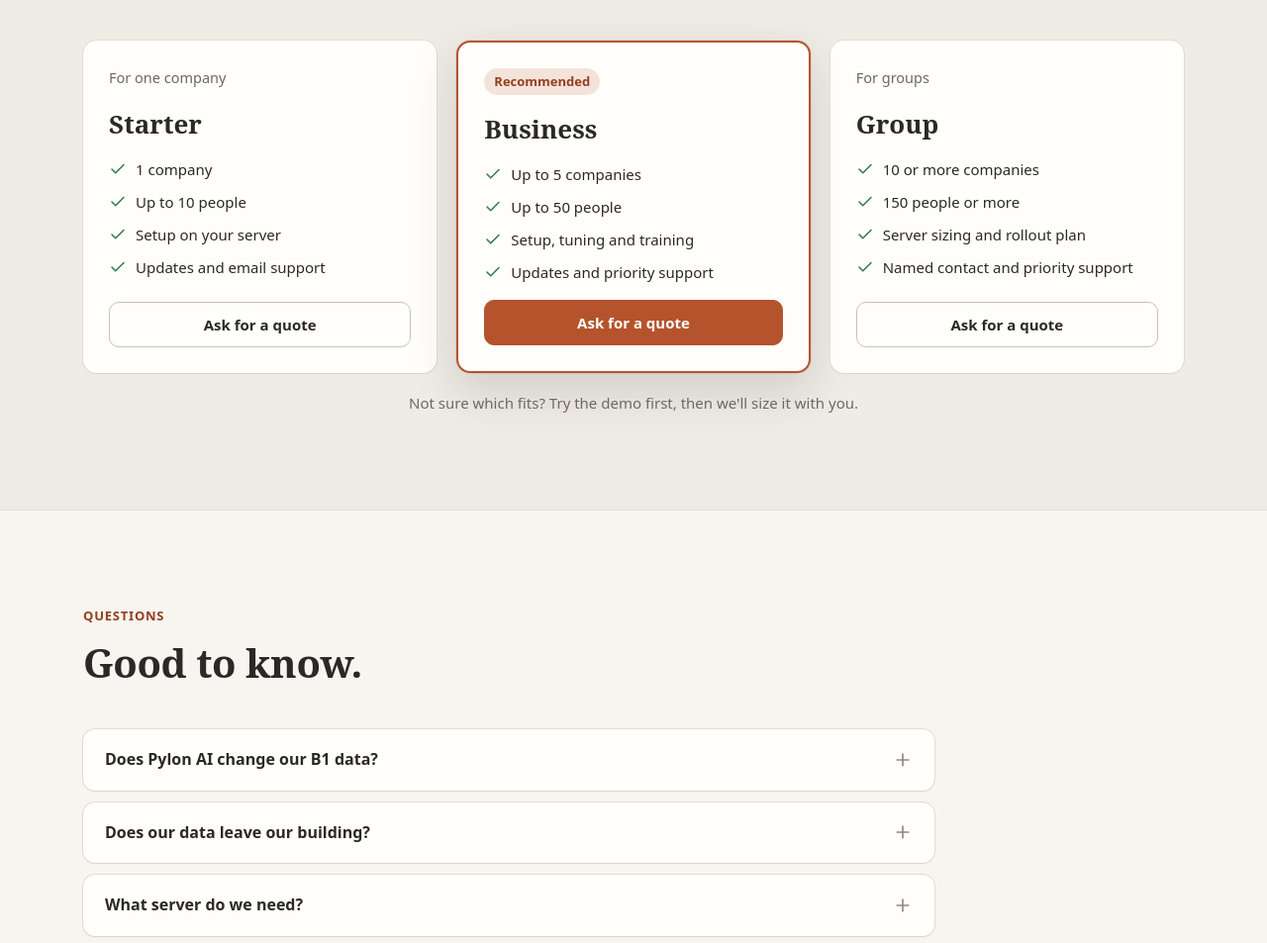
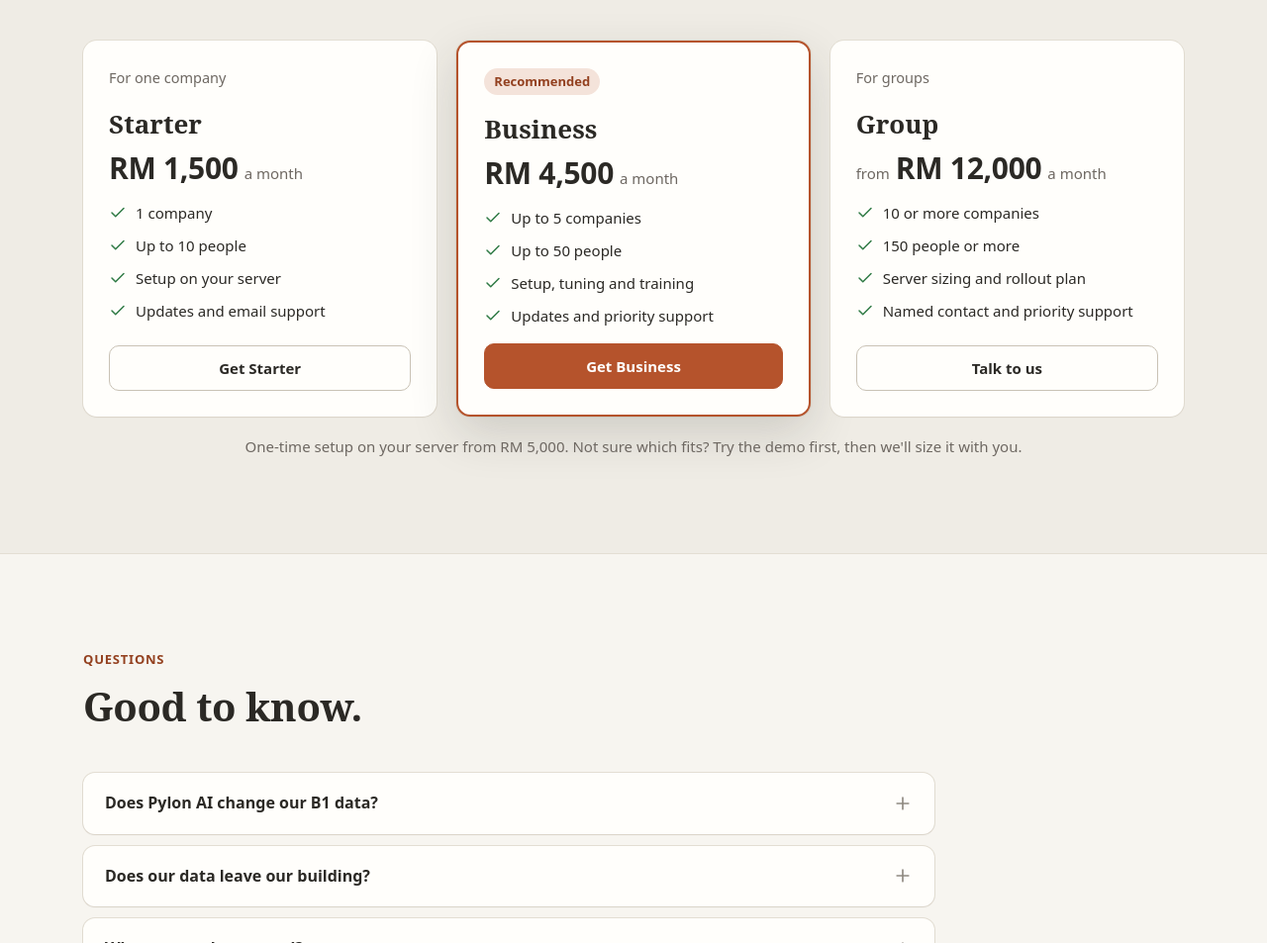
Before and after one commit to ezzzy01/pylon, a plain HTML site: page index.html in a window 1280 px wide. Shown: the part 8188-9141 px from the top of the page at 99% size. Drawn offline with Linux system fonts and the light colour scheme.

Commit message:
Prices on the plans: Starter RM 1,500, Business RM 4,500, Group from RM 12,000 a month; setup from RM 5,000
Co-Authored-By: Claude Opus 5.5 <noreply@anthropic.com>
Claude-Session: https://claude.ai/code/session_019hFk9unAwAJQxY4Qv4WGKq

```diff
--- a/index.html
+++ b/index.html
@@ -177,7 +177,10 @@ section{padding:96px 0}
 
 /* plans */
 .plans{display:grid;grid-template-columns:repeat(3,1fr);gap:20px;align-items:stretch}
-.plan{display:grid;gap:16px;grid-template-rows:auto auto 1fr auto}
+.plan{display:grid;gap:16px;grid-template-rows:auto auto auto 1fr auto}
+.plan .price{display:flex;align-items:baseline;gap:6px;flex-wrap:wrap;margin-top:-6px}
+.plan .price b{font:700 30px/1.1 var(--sans,inherit);color:var(--ink,inherit);letter-spacing:-.01em}
+.plan .price span{font-size:15px;color:var(--muted)}
 .plan.hl{border:2px solid var(--accent);box-shadow:var(--sh2)}
 .plan .who{font-size:14.5px;color:var(--muted)}
 .plan .size{font:600 26px var(--serif)}
@@ -498,17 +501,17 @@ dialog#lb button{position:fixed;top:14px;right:14px;width:44px;height:44px;borde
  <div class="wrap">
   <div class="shead rv"><span class="eyebrow">Plans</span><h2>Sized to your business.</h2><p class="lead">Every plan has every feature. You pay for the number of companies and people, not for extras.</p></div>
   <div class="plans swipe-m">
-   <div class="card plan rv"><span class="who">For one company</span><span class="size">Starter</span>
+   <div class="card plan rv"><span class="who">For one company</span><span class="size">Starter</span><span class="price"><b>RM 1,500</b><span>a month</span></span>
     <ul><li><svg class="ico"><use href="#i-check"/></svg>1 company</li><li><svg class="ico"><use href="#i-check"/></svg>Up to 10 people</li><li><svg class="ico"><use href="#i-check"/></svg>Setup on your server</li><li><svg class="ico"><use href="#i-check"/></svg>Updates and email support</li></ul>
-    <a class="btn" href="mailto:idhamproaqw98@gmail.com?subject=Pylon%20AI%20quote%20(Starter)">Ask for a quote</a></div>
-   <div class="card plan hl rv"><span class="pill">Recommended</span><span class="size">Business</span>
+    <a class="btn" href="mailto:idhamproaqw98@gmail.com?subject=Pylon%20AI%20(Starter)">Get Starter</a></div>
+   <div class="card plan hl rv"><span class="pill">Recommended</span><span class="size">Business</span><span class="price"><b>RM 4,500</b><span>a month</span></span>
     <ul><li><svg class="ico"><use href="#i-check"/></svg>Up to 5 companies</li><li><svg class="ico"><use href="#i-check"/></svg>Up to 50 people</li><li><svg class="ico"><use href="#i-check"/></svg>Setup, tuning and training</li><li><svg class="ico"><use href="#i-check"/></svg>Updates and priority support</li></ul>
-    <a class="btn pri" href="mailto:idhamproaqw98@gmail.com?subject=Pylon%20AI%20quote%20(Business)">Ask for a quote</a></div>
-   <div class="card plan rv"><span class="who">For groups</span><span class="size">Group</span>
+    <a class="btn pri" href="mailto:idhamproaqw98@gmail.com?subject=Pylon%20AI%20(Business)">Get Business</a></div>
+   <div class="card plan rv"><span class="who">For groups</span><span class="size">Group</span><span class="price"><span>from</span><b>RM 12,000</b><span>a month</span></span>
     <ul><li><svg class="ico"><use href="#i-check"/></svg>10 or more companies</li><li><svg class="ico"><use href="#i-check"/></svg>150 people or more</li><li><svg class="ico"><use href="#i-check"/></svg>Server sizing and rollout plan</li><li><svg class="ico"><use href="#i-check"/></svg>Named contact and priority support</li></ul>
-    <a class="btn" href="mailto:idhamproaqw98@gmail.com?subject=Pylon%20AI%20quote%20(Group)">Ask for a quote</a></div>
+    <a class="btn" href="mailto:idhamproaqw98@gmail.com?subject=Pylon%20AI%20(Group)">Talk to us</a></div>
   </div>
-  <p class="allp rv">Not sure which fits? Try the demo first, then we'll size it with you.</p>
+  <p class="allp rv">One-time setup on your server from RM 5,000. Not sure which fits? Try the demo first, then we'll size it with you.</p>
  </div>
 </section>
 
```
